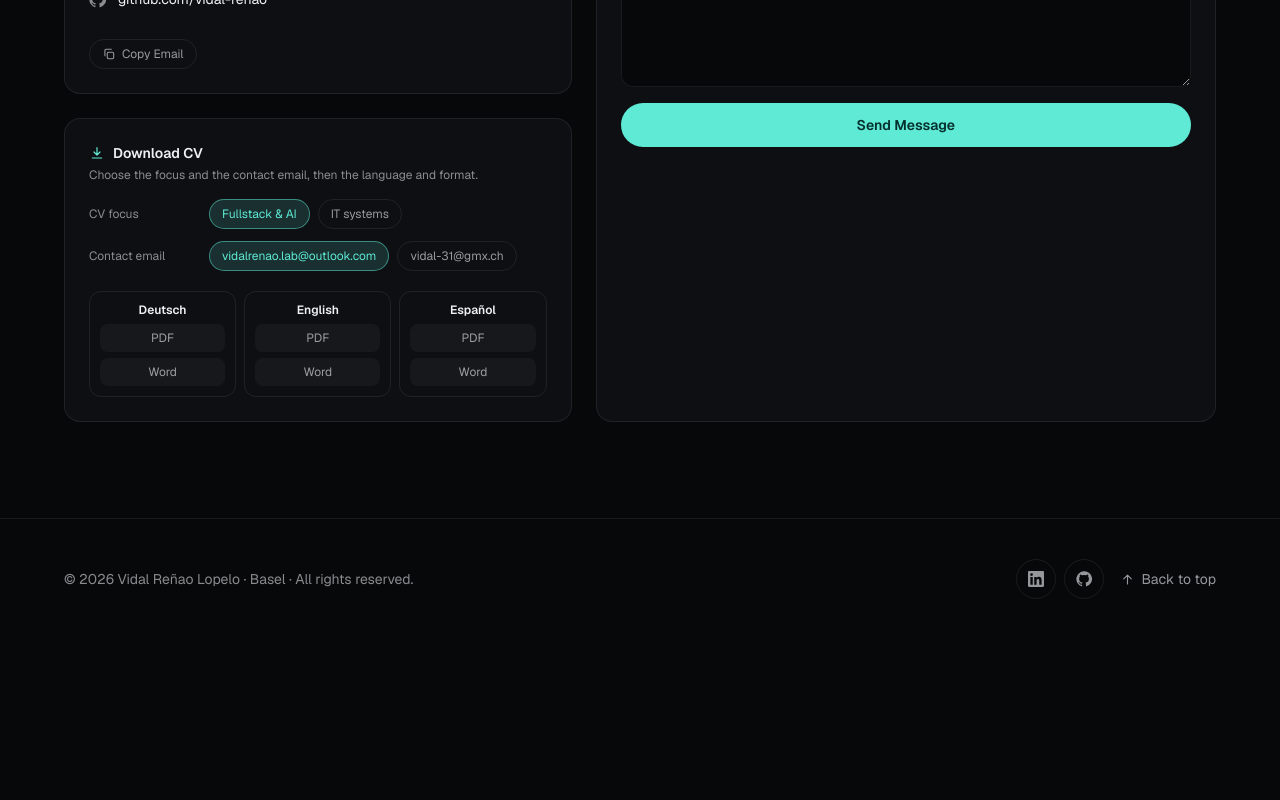
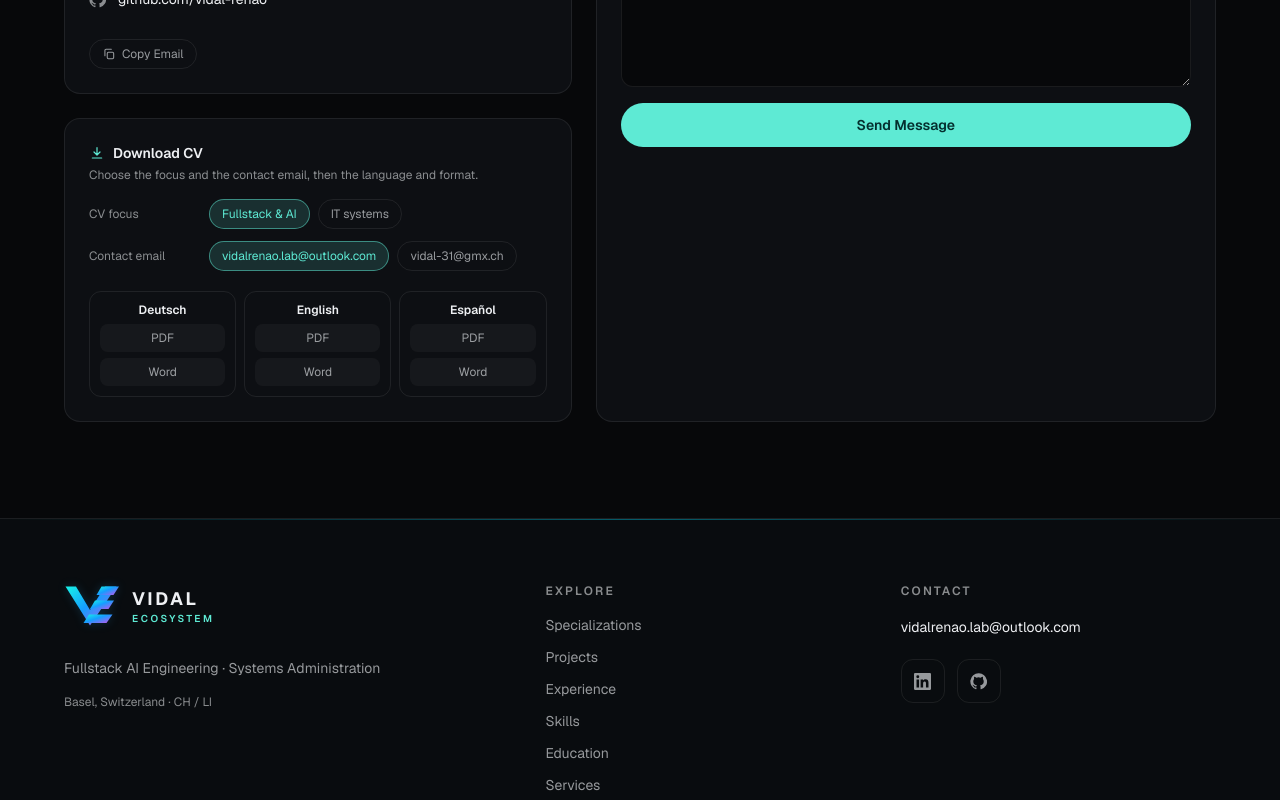
Before and after one commit to vidal-renao/vidal-pro-portfolio, a Next.js app: page /en in a window 1280 px wide. Shown: the part 11200-12000 px from the top of the page. Before the commit the page ends 11839 px from the top, so only its background shows below. Built offline with nearby package versions, Linux system fonts and the light colour scheme.

Commit message:
feat(footer): branded, accessible navigation and clear professional positioning

```diff
--- a/components/layout/SiteFooter.tsx
+++ b/components/layout/SiteFooter.tsx
@@ -1,18 +1,48 @@
 import { getTranslations } from "next-intl/server";
-import { SITE } from "@/content/site";
+import { SECTIONS, SITE } from "@/content/site";
+import { BrandMark } from "@/components/ui/BrandMark";
 import { ArrowUp, GitHub, LinkedIn } from "@/components/ui/icons";
 
 export async function SiteFooter({ locale }: { locale: string }) {
-  const ui = await getTranslations({ locale, namespace: "ui.footer" });
+  const [ui, nav] = await Promise.all([
+    getTranslations({ locale, namespace: "ui.footer" }),
+    getTranslations({ locale, namespace: "ui.nav" }),
+  ]);
   return (
-    <footer className="border-t border-line px-4 py-10 sm:px-6">
-      <div className="mx-auto flex max-w-6xl flex-col items-start justify-between gap-6 sm:flex-row sm:items-center">
-        <p className="text-sm text-dim">© {new Date().getFullYear()} {SITE.name} · Basel · {ui("rights")}</p>
-        <div className="flex items-center gap-2">
-          <a href={SITE.linkedin} target="_blank" rel="noopener noreferrer" aria-label="LinkedIn" className="flex h-10 w-10 items-center justify-center rounded-full border border-line text-muted hover:text-ink"><LinkedIn size={16} /></a>
-          <a href={SITE.github} target="_blank" rel="noopener noreferrer" aria-label="GitHub" className="flex h-10 w-10 items-center justify-center rounded-full border border-line text-muted hover:text-ink"><GitHub size={16} /></a>
-          <a href="#top" className="ml-2 inline-flex items-center gap-1.5 text-sm text-muted hover:text-ink"><ArrowUp size={15} />{ui("top")}</a>
+    <footer className="relative overflow-hidden border-t border-line bg-raised/60 px-4 py-12 sm:px-6 sm:py-16">
+      <div aria-hidden className="pointer-events-none absolute inset-x-0 top-0 h-px bg-gradient-to-r from-transparent via-cyan-400/40 to-transparent" />
+      <div className="mx-auto grid max-w-6xl gap-10 md:grid-cols-[1.4fr_1fr_1fr]">
+        <div className="max-w-sm">
+          <a href="#top" className="inline-flex items-center gap-3" aria-label="VIDAL ECOSYSTEM">
+            <BrandMark className="h-11 w-14" />
+            <span className="flex flex-col leading-tight">
+              <strong className="text-lg tracking-[0.15em] text-ink">VIDAL</strong>
+              <span className="text-[10px] font-semibold tracking-[0.25em] text-accent">ECOSYSTEM</span>
+            </span>
+          </a>
+          <p className="mt-5 text-sm leading-7 text-muted">{ui("tagline")}</p>
+          <p className="mt-3 text-xs text-dim">Basel, Switzerland · CH / LI</p>
         </div>
+        <div>
+          <h2 className="mb-4 text-xs font-semibold uppercase tracking-[0.18em] text-dim">{ui("explore")}</h2>
+          <nav aria-label={ui("explore")} className="grid grid-cols-2 gap-x-4 gap-y-3 md:grid-cols-1">
+            {SECTIONS.map(({ id, key }) => (
+              <a key={id} href={`#${id}`} className="text-sm text-muted transition-colors hover:text-ink">{nav(key)}</a>
+            ))}
+          </nav>
+        </div>
+        <div>
+          <h2 className="mb-4 text-xs font-semibold uppercase tracking-[0.18em] text-dim">{nav("contact")}</h2>
+          <a href={`mailto:${SITE.email}`} className="break-all text-sm text-ink underline-offset-4 hover:underline">{SITE.email}</a>
+          <div className="mt-5 flex items-center gap-3">
+            <a href={SITE.linkedin} target="_blank" rel="noopener noreferrer" aria-label="LinkedIn" className="flex h-11 w-11 items-center justify-center rounded-xl border border-line text-muted transition-colors hover:border-line-strong hover:text-ink"><LinkedIn size={17} /></a>
+            <a href={SITE.github} target="_blank" rel="noopener noreferrer" aria-label="GitHub" className="flex h-11 w-11 items-center justify-center rounded-xl border border-line text-muted transition-colors hover:border-line-strong hover:text-ink"><GitHub size={17} /></a>
+          </div>
+        </div>
+      </div>
+      <div className="mx-auto mt-12 flex max-w-6xl flex-wrap items-center justify-between gap-4 border-t border-line pt-6">
+        <p className="text-xs text-dim">© {new Date().getFullYear()} VIDAL ECOSYSTEM · {ui("rights")}</p>
+        <a href="#top" className="inline-flex min-h-10 items-center gap-2 text-xs text-muted transition-colors hover:text-ink"><ArrowUp size={15} />{ui("top")}</a>
       </div>
     </footer>
   );
```
